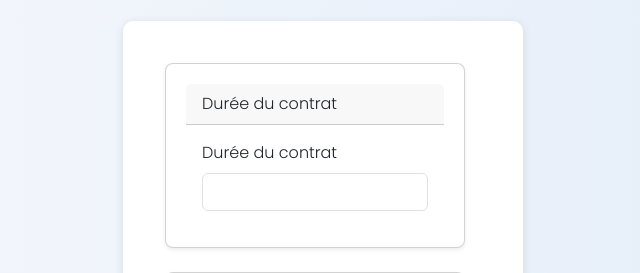
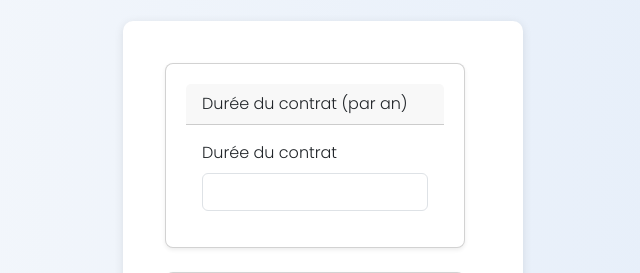
Before and after one commit to IFAZANE/fafa, a Flask app: page /step1 in a window 1280 px wide. Shown: the part 234-507 px from the top of the page, without its empty margins (317-957 px from the left). Run offline with Flask 3, Linux system fonts and the light colour scheme; some libraries are stand-ins or nearby versions.

Commit message:
step1.html

```diff
--- a/fafa/templates/step1.html
+++ b/fafa/templates/step1.html
@@ -435,7 +435,7 @@ footer {
 
             <!-- Durée du contrat -->
             <div class="card mb-4 shadow-sm">
-                <div class="card-header">Durée du contrat</div>
+                <div class="card-header">Durée du contrat (par an)</div>
                 <div class="card-body">
                     {{ form.duree_contrat.label(class="form-label") }}
                     {{ form.duree_contrat(class="form-control") }}
```
